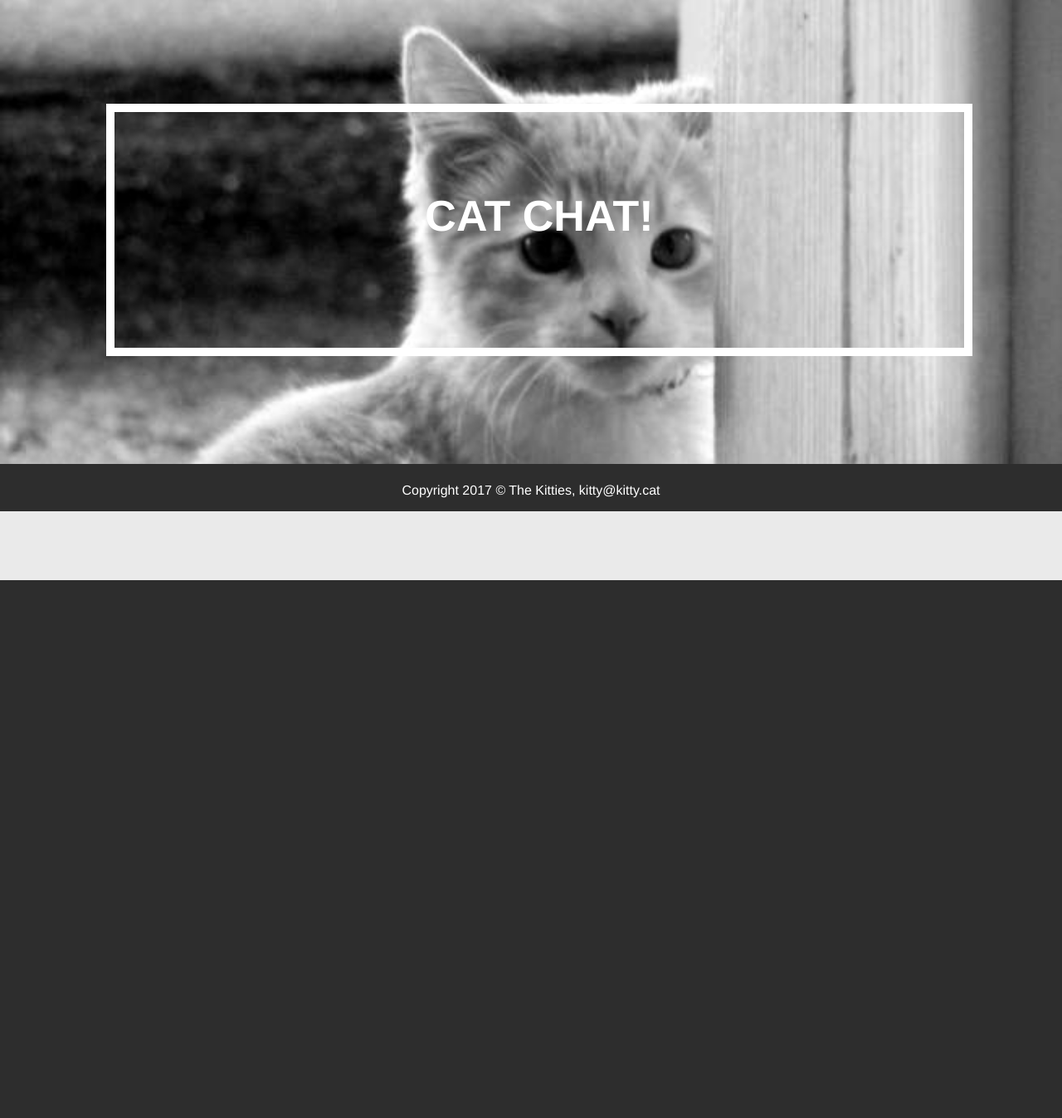
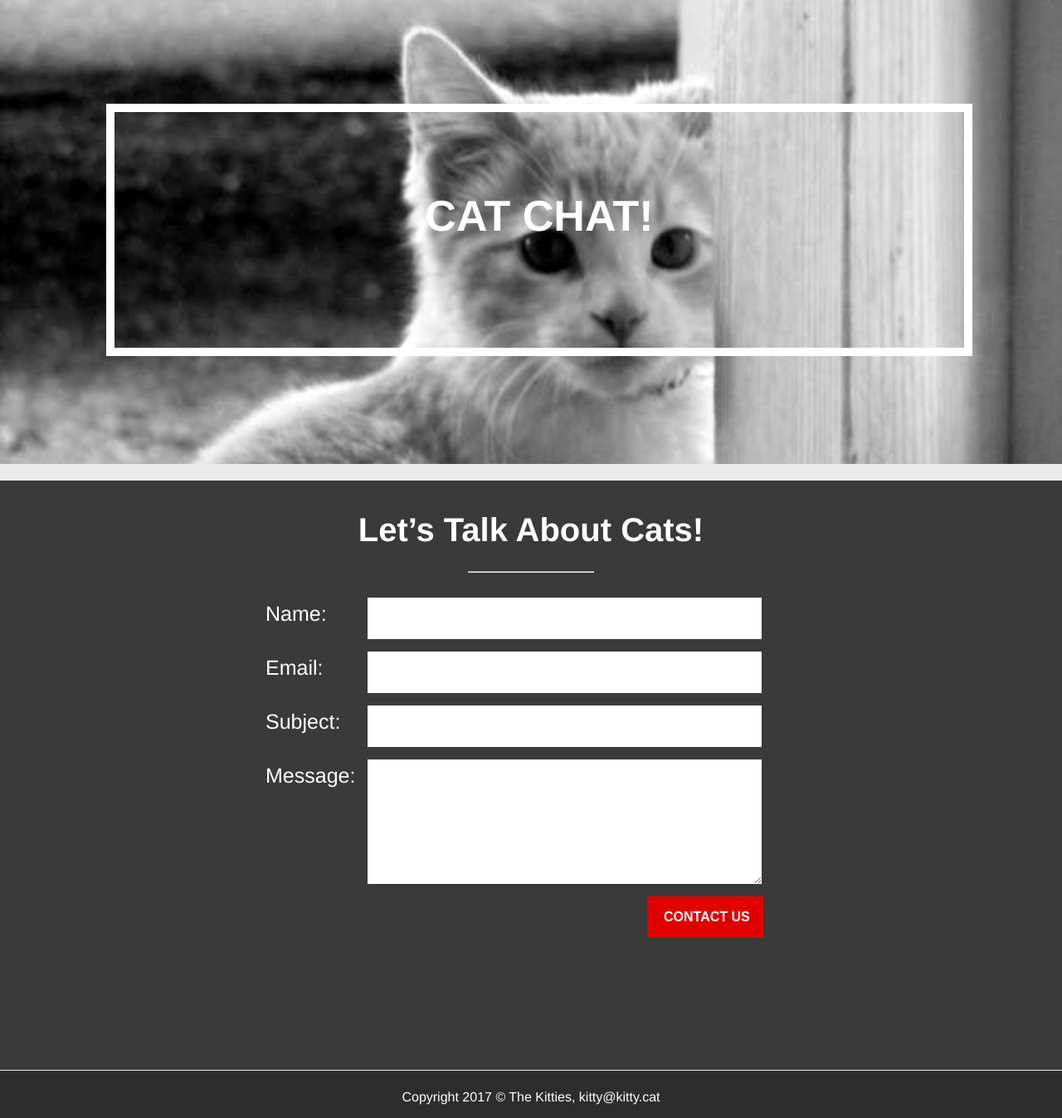
Before and after one commit to festuskiambi/kitty-kats, a PHP site: page /contact.html in a window 1280 px wide. Shown: the part 101-1448 px from the top of the page at 83% size. Before the commit the page ends 800 px from the top, so only its background shows below. Run offline with PHP 8.4, Linux system fonts and the light colour scheme; some web fonts are replaced.

Commit message:
contact form

```diff
--- a/contact.html
+++ b/contact.html
@@ -31,8 +31,27 @@
                 </div>
             </div>
             <div class = "contact_form">
+                <h1>Let’s Talk About Cats!</h1>
+                <hr>
+             <div id="contact_area">
+                 <form method="post" action="">
+                     <label for="Name">Name:</label>
+                     <input type="text" name="Name" id="Name" />
+
+                     <label for="Email">Email:</label>
+				     <input type="text" name="Email" id="Email" />
+
+				     <label for ="Subject">Subject:</label>
+				     <input type="text" name="Subject" id="Subject" />
+
+				     <label for="Message">Message:</label><br />
+				     <textarea name="Message" rows="20" cols="20" id="Message"></textarea>
+
+				     <input class= "submit_button" type="submit" name="CONTACT US" value="CONTACT US"  />
+                 </form>
+                </div>
             </div>
-             <div class = "footer">
+            <div class = "footer">
                 <p>Copyright 2017 &copy; The Kitties, kitty@kitty.cat</p>
             </div>
 
--- a/css/style.css
+++ b/css/style.css
@@ -170,14 +170,66 @@ body{
     color: #FFFFFF;
     font-size: 26px;
 }
-
 .contact_form{
+    width: 100%;
+    height: 700px;
+    background-color: #3A3A3A;
+    color: #FFFFFF;
+    margin-top: 20px;
+    margin-bottom: 1px;
+    text-align: center;
+    padding-top: 10px;
+    font-size: 20px;
+    position: relative;
 
 }
+.contact_form hr{
+    width: 150px;
+}
+#contact_area{
+    width: 600px;
+    position: absolute;
+    left: 25%;
+    margin-top: 20px;
+}
+#contact_area input, #contact_area textarea {
+    margin: 0px 0px 15px 0px;
+    padding: 5px;
+	width: 475px;
+    height: 50px;
+    border: 2px;
+}
+#contact_area textarea {
+	height: 150px;
+}
+
+label{
+    float: left;
+	text-align: left;
+	margin-right: 20px;
+	width: 100px;
+	padding-top: 5px;
+    font-size: 25px;
+
+}
+#contact_area input.submit_button {
+	width: 140px;
+	float: right;
+    background-color:#E00000;
+	display:inline-block;
+	cursor:pointer;
+	color:#ffffff;
+	font-size:16px;
+	padding:15px 20px;
+	text-decoration:none;
+    font-weight:bold;
+}
+
 .footer{
     background: #2D2D2D;
     height: 50px;
     text-align: center;
     padding-top: 7px;
     color: #fff;
+
     }
```
